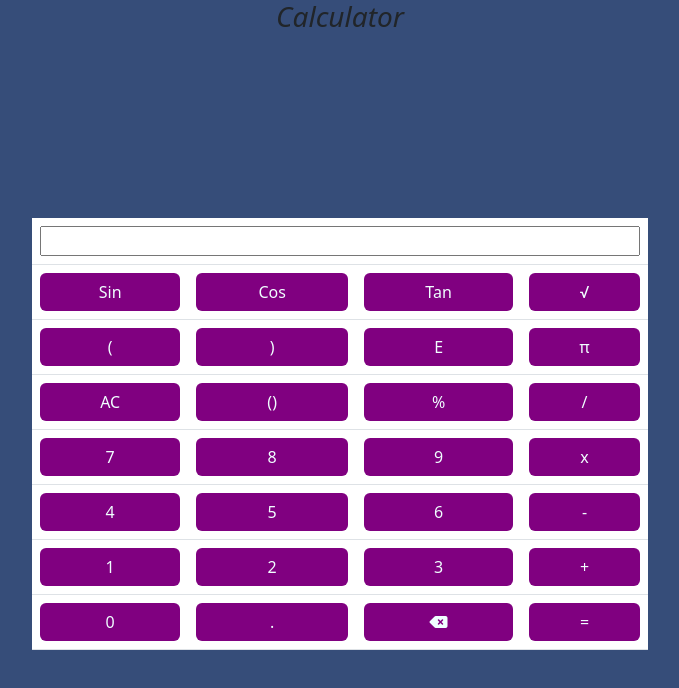
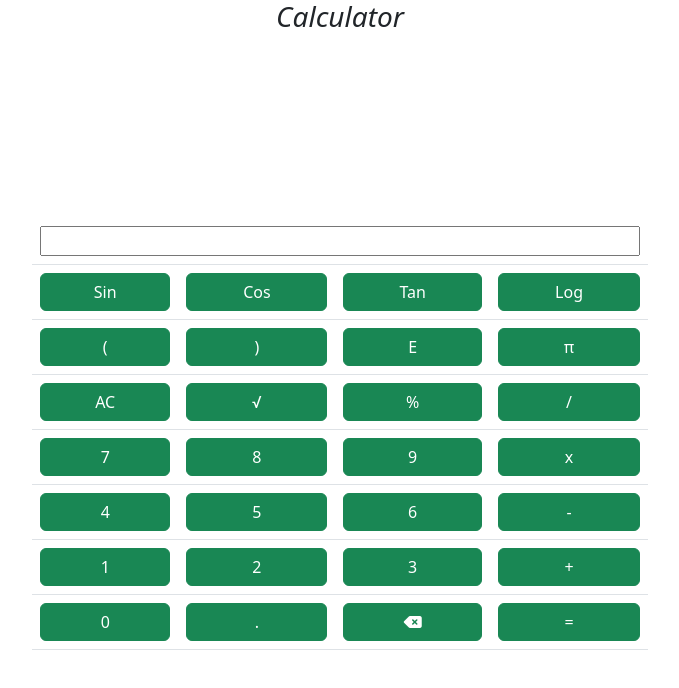
Before and after one commit to ZunulNoor/Calculator, a plain HTML site: page index.html in a window 1280 px wide. Shown: the whole page, without its empty margins (300-979 px from the left). Drawn offline with nearby package versions, Linux system fonts and the light colour scheme.

Commit message:
Add files via upload

```diff
--- a/index.html
+++ b/index.html
@@ -12,12 +12,12 @@
     integrity="sha384-ENjdO4Dr2bkBIFxQpeoTz1HIcje39Wm4jDKdf19U8gI4ddQ3GYNS7NTKfAdVQSZe"
     crossorigin="anonymous"></script>
     <script src="app.js"></script>
-        <link rel="stylesheet" href="style.css">
-        <link rel="stylesheet" href="https://cdnjs.cloudflare.com/ajax/libs/font-awesome/6.4.0/css/all.min.css" integrity="sha512-iecdLmaskl7CVkqkXNQ/ZH/XLlvWZOJyj7Yy7tcenmpD1ypASozpmT/E0iPtmFIB46ZmdtAc9eNBvH0H/ZpiBw==" crossorigin="anonymous" referrerpolicy="no-referrer" />
+    <link rel="stylesheet" href="https://cdnjs.cloudflare.com/ajax/libs/font-awesome/6.4.0/css/all.min.css"
+    integrity="sha512-iecdLmaskl7CVkqkXNQ/ZH/XLlvWZOJyj7Yy7tcenmpD1ypASozpmT/E0iPtmFIB46ZmdtAc9eNBvH0H/ZpiBw=="
+    crossorigin="anonymous" referrerpolicy="no-referrer" />
 </head>
-
-<body class="bd">
-    <h3 style="color-scheme: azure;"><i><center>Calculator</center></i></h3>
+<body>
+    <h3><i><center>Calculator</center></i></h3>
     <div class="d-flex container w-50 justify-content-center align-items-center" style="height:100vh;">
         <table class="table table-center">
             <thead>
@@ -27,46 +27,46 @@
             </thead>
             <tbody>
             <tr>
-                    <td><button onclick="getNum('Math.sin')" class="btn  w-100 text-center">Sin</button></td>
-                    <td><button onclick="getNum('Math.cos')" class="btn  w-100 text-center">Cos</button></td>
-                    <td><button onclick="getNum('Math.tan')"  class="btn  w-100 text-center">Tan</button></td>
-                    <td><button onclick="getNum('Math.sqrt')" class="btn  w-100 text-center">√</button></td>
+                    <td><button onclick="getNum('Math.sin')" class="btn btn-success  w-100 text-center">Sin</button></td>
+                    <td><button onclick="getNum('Math.cos')" class="btn btn-success  w-100 text-center">Cos</button></td>
+                    <td><button onclick="getNum('Math.tan')"  class="btn btn-success  w-100 text-center">Tan</button></td>
+                    <td><button onclick="getNum('Math.log')" class="btn btn-success  w-100 text-center">Log</button></td>
             </tr>
             <tr>
-                    <td><button onclick="getNum('&#40;')" class="btn  w-100 text-center">&#40;</button></td>
-                    <td><button onclick="getNum('&#41;')" class="btn  w-100 text-center">&#41;</button></td>
-                    <td><button onclick="getNum('Math.E')"  class="btn  w-100 text-center">E</button></td>
-                    <td><button onclick="getNum('Math.PI')" class="btn  w-100 text-center">π</button></td>
+                    <td><button onclick="getNum('&#40;')" class="btn btn-success  w-100 text-center">&#40;</button></td>
+                    <td><button onclick="getNum('&#41;')" class="btn btn-success  w-100 text-center">&#41;</button></td>
+                    <td><button onclick="getNum('Math.E')"  class="btn btn-success  w-100 text-center">E</button></td>
+                    <td><button onclick="getNum('Math.PI')" class="btn btn-success  w-100 text-center">π</button></td>
             </tr>
             <tr>
-                    <td><button onclick="clearResult()" class="btn  w-100 text-center">AC</button></td>
-                    <td><button onclick="getNum('')" class="btn  w-100 text-center">()</button></td>
-                    <td><button onclick="getNum('%')" class="btn  w-100 text-center">%</button></td>
-                    <td><button onclick="getNum('/')" class="btn  w-100 text-center">/</button></td>
+                    <td><button onclick="clearResult()" class="btn btn-success  w-100 text-center">AC</button></td>
+                    <td><button onclick="getNum('Math.sqrt')" class="btn btn-success  w-100 text-center">√</button></td>
+                    <td><button onclick="getNum('%')" class="btn btn-success  w-100 text-center">%</button></td>
+                    <td><button onclick="getNum('/')" class="btn btn-success  w-100 text-center">/</button></td>
             </tr>
             <tr>
-                    <td><button onclick="getNum('7')" class="btn  w-100 text-center">7</button></td>
-                    <td><button onclick="getNum('8')" class="btn  w-100 text-center">8</button></td>
-                    <td><button onclick="getNum('9')"  class="btn  w-100 text-center">9</button></td>
-                    <td><button onclick="getNum('*')" class="btn  w-100 text-center">x</button></td>
+                    <td><button onclick="getNum('7')" class="btn btn-success  w-100 text-center">7</button></td>
+                    <td><button onclick="getNum('8')" class="btn btn-success  w-100 text-center">8</button></td>
+                    <td><button onclick="getNum('9')"  class="btn btn-success  w-100 text-center">9</button></td>
+                    <td><button onclick="getNum('*')" class="btn btn-success  w-100 text-center">x</button></td>
             </tr>
             <tr>
-                    <td><button onclick="getNum('4')" class="btn  w-100 text-center">4</button></td>
-                    <td><button onclick="getNum('5')" class="btn  w-100 text-center">5</button></td>
-                    <td><button onclick="getNum('6')"  class="btn  w-100 text-center">6</button></td>
-                    <td><button onclick="getNum('-')" class="btn  w-100 text-center">-</button></td>
+                    <td><button onclick="getNum('4')" class="btn btn-success  w-100 text-center">4</button></td>
+                    <td><button onclick="getNum('5')" class="btn btn-success  w-100 text-center">5</button></td>
+                    <td><button onclick="getNum('6')"  class="btn btn-success  w-100 text-center">6</button></td>
+                    <td><button onclick="getNum('-')" class="btn btn-success  w-100 text-center">-</button></td>
             </tr>
             <tr>
-                    <td><button onclick="getNum('1')" class="btn  w-100 text-center">1</button></td>
-                    <td><button onclick="getNum('2')" class="btn  w-100 text-center">2</button></td>
-                    <td><button onclick="getNum('3')"  class="btn  w-100 text-center">3</button></td>
-                   <td><button onclick="getNum('+')" class="btn  w-100 text-center">+</button></td>
+                    <td><button onclick="getNum('1')" class="btn btn-success  w-100 text-center">1</button></td>
+                    <td><button onclick="getNum('2')" class="btn btn-success  w-100 text-center">2</button></td>
+                    <td><button onclick="getNum('3')"  class="btn btn-success  w-100 text-center">3</button></td>
+                   <td><button onclick="getNum('+')" class="btn btn-success  w-100 text-center">+</button></td>
             </tr>
             <tr>
-                   <td><button onclick="getNum('0')" class="btn  w-100 text-center">0</button></td>
-                   <td><button onclick="getNum('.')" class="btn  w-100 text-center">.</button></td>
-                   <td><button onclick="clearNum()"  class="btn  w-100 text-center"><i class="fa-solid fa-delete-left"></i></button></td>
-                   <td><button onclick="getResult()" class="btn  w-100 text-center">=</button></td>
+                   <td><button onclick="getNum('0')" class="btn btn-success  w-100 text-center">0</button></td>
+                   <td><button onclick="getNum('.')" class="btn btn-success  w-100 text-center">.</button></td>
+                   <td><button onclick="clearNum()"  class="btn btn-success  w-100 text-center"><i class="fa-solid fa-delete-left"></i></button></td>
+                   <td><button onclick="getResult()" class="btn btn-success  w-100 text-center">=</button></td>
             </tr>
             </tbody>
         </table>
```
Lines whose indentation alone changed are shown as unchanged.
